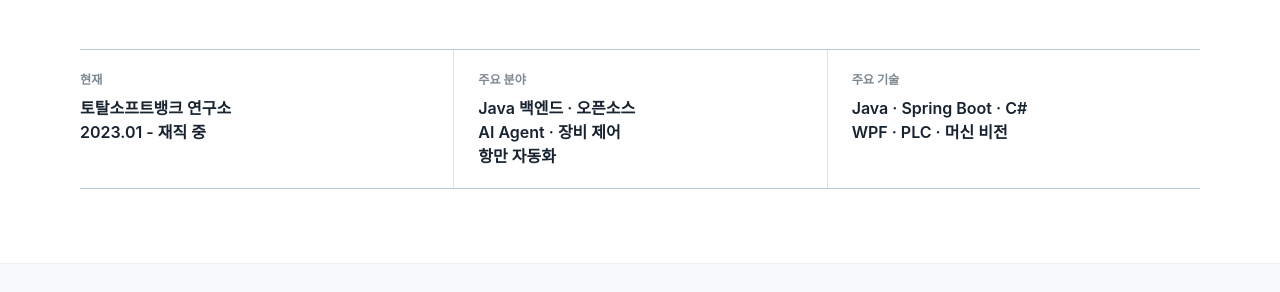
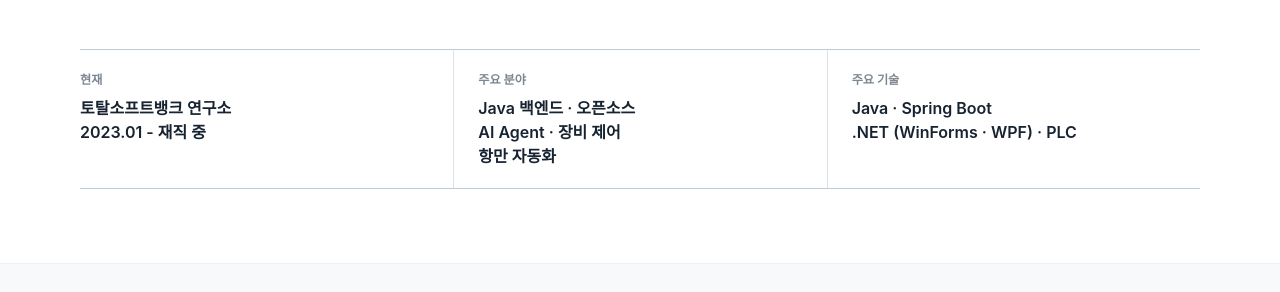
Before and after one commit to parkKevinSB/parkKevinSB.github.io, a Jekyll site: the page built from index.html, in a window 1280 px wide and 900 px high, scrolled down 310 px. Shown: the part 162-454 px from the top of the window. Built offline with Jekyll 4.4.1, drawn with Linux system fonts in a browser that asks for light colours.

Commit message:
메인 닷넷 및 PLC 기술 표기 수정

```diff
--- a/index.html
+++ b/index.html
@@ -25,7 +25,7 @@
     </div>
     <div>
       <dt>주요 기술</dt>
-      <dd>Java · Spring Boot · C#<br>WPF · PLC · 머신 비전</dd>
+      <dd>Java · Spring Boot<br>.NET (WinForms · WPF) · PLC</dd>
     </div>
   </dl>
 </section>
```
